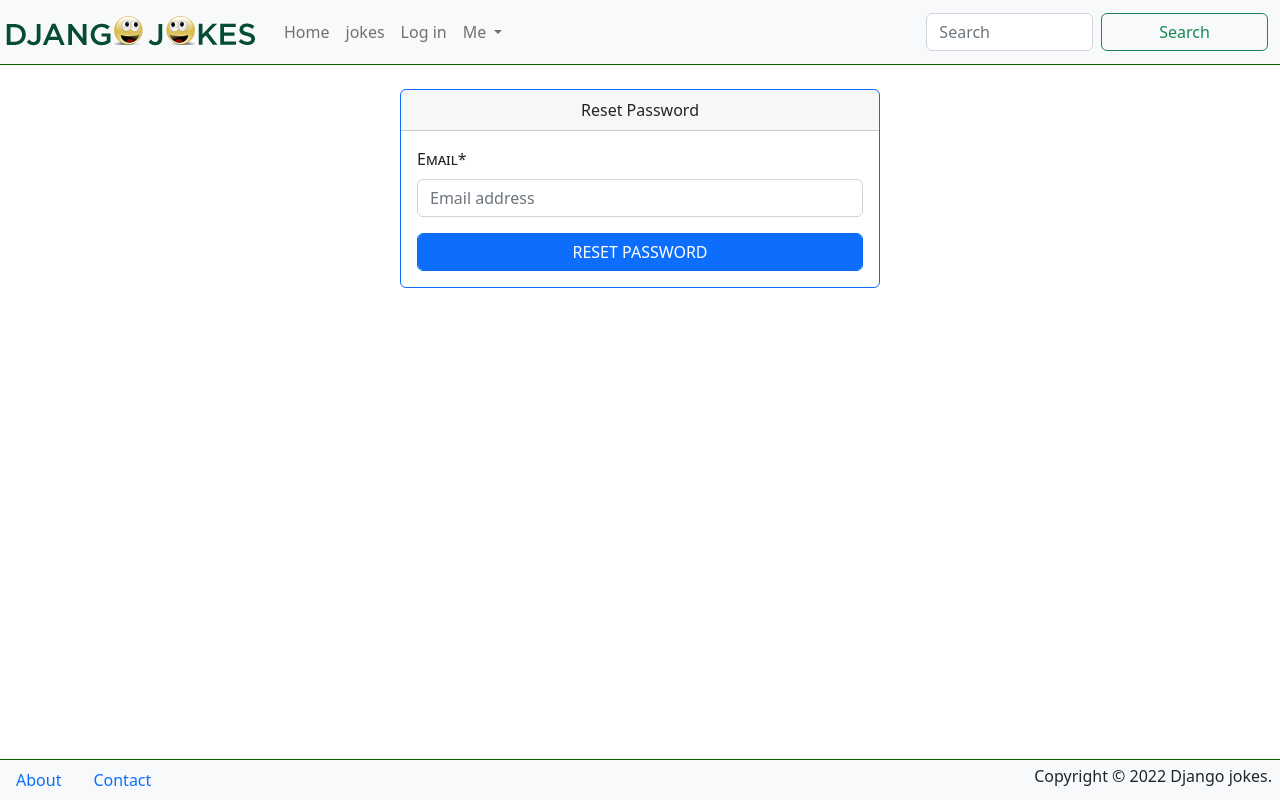
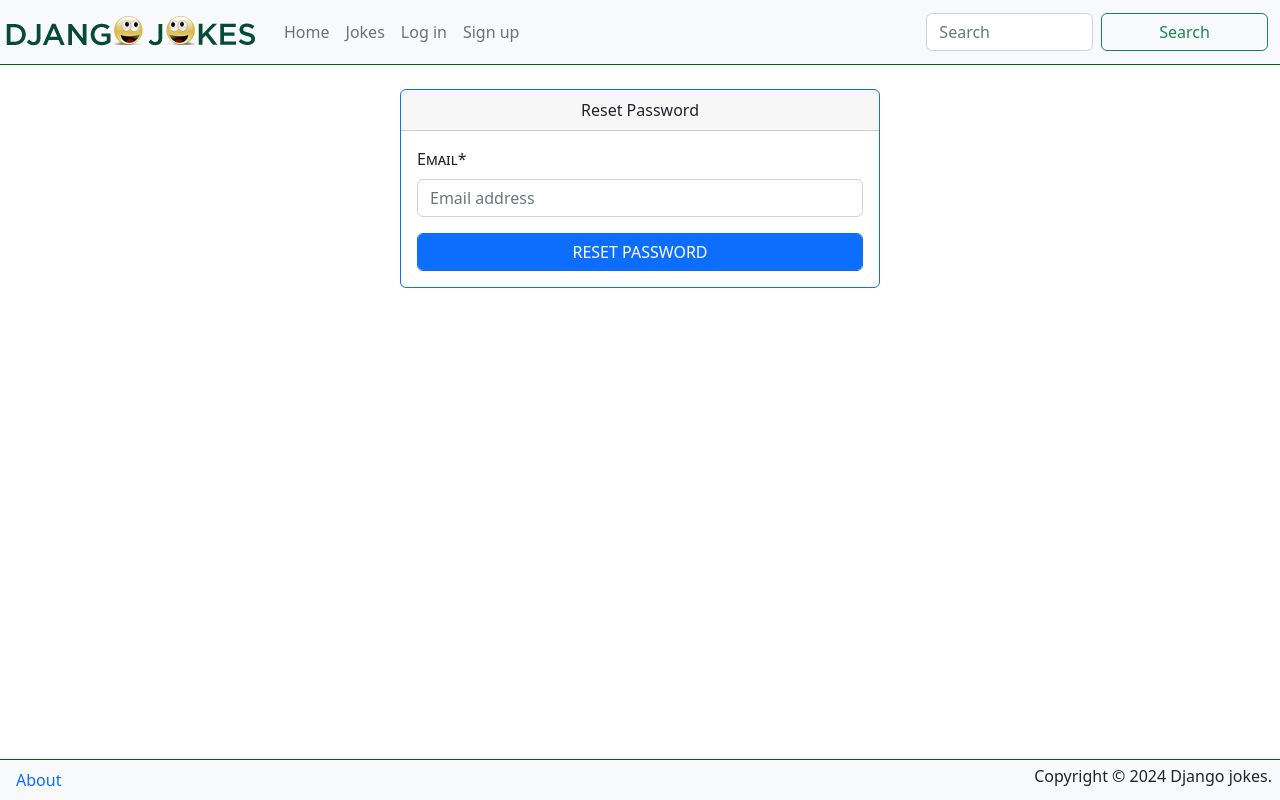
Before and after one commit to angmariegithub/djangojokes.com, a Django app: page /account/password/reset/ in a window 1280 px wide. Run offline with Django 5.2, Linux system fonts and the light colour scheme; some libraries are stand-ins or nearby versions.

Commit message:
udated _base.html

```diff
--- a/templates/_base.html
+++ b/templates/_base.html
@@ -29,24 +29,33 @@
           </a>
         </li>
         <li class="nav-item">
-          <a class="nav-link" href="{% url 'jokes:list' %}">jokes</a>
+          <a class="nav-link" href="{% url 'jokes:list' %}">Jokes</a>
+        </li>
+        {% if not user.is_authenticated %}
+        <li class="nav-item">
+          <a class="nav-link" href="{% url 'account_login' %}">Log in</a>
         </li>
         <li class="nav-item">
-          <a class="nav-link" href="#">Log in</a>
+          <a class="nav-link" href="{% url 'account_signup' %}">Sign up</a>
         </li>
+        {% else %}
         <li class="nav-item dropdown">
           <a class="nav-link dropdown-toggle" href="#" id="navbarDropdown"
-             role="button" data-toggle="dropdown" aria-haspopup="true"
+             role="button" data-bs-toggle="dropdown" aria-haspopup="true"
              aria-expanded="false">
             Me
           </a>
           <div class="dropdown-menu" aria-labelledby="navbarDropdown">
             <a class="dropdown-item" href="#">My Account</a>
-            <a class="dropdown-item" href="#">My Django jokes</a>
+            <a class="dropdown-item" href="#">My Django Jokes</a>
             <div class="dropdown-divider"></div>
-            <a class="dropdown-item" href="#">Log out</a>
+            <form method="post" action="{% url 'account_logout' %}">
+              {% csrf_token %}
+              <button class="btn dropdown-item">Log out</button>
+            </form>
           </div>
         </li>
+        {% endif %}
       </ul>
       <form class="row my-2 my-lg-0 row">
         <input class="form-control me-sm-2 col" type="search"
@@ -63,11 +72,14 @@
 </main>
 <footer class="fixed-bottom bg-light row">
     <div class="col">
-      <div class="float-end m-1 me-2">Copyright &copy; 2022 Django jokes.</div>
+      <div class="float-end m-1 me-2">Copyright &copy; 2024 Django jokes.</div>
       <nav>
         <ul class="nav">
-          <li class="nav-item"><a class="nav-link" href="{% url 'pages:about-us'%}">About</a></li>
-          <li class="nav-item"><a class="nav-link" href="#">Contact</a></li>
+          <li class="nav-item"><a class="nav-link" href="{% url 'pages:about-us' %}">About</a></li>
+          {% if user.is_staff %}
+            <li class="nav-item">
+              <a class="nav-link" href="/admin/">Admin</a></li>
+          {% endif %}
         </ul>
       </nav>
     </div>
```
